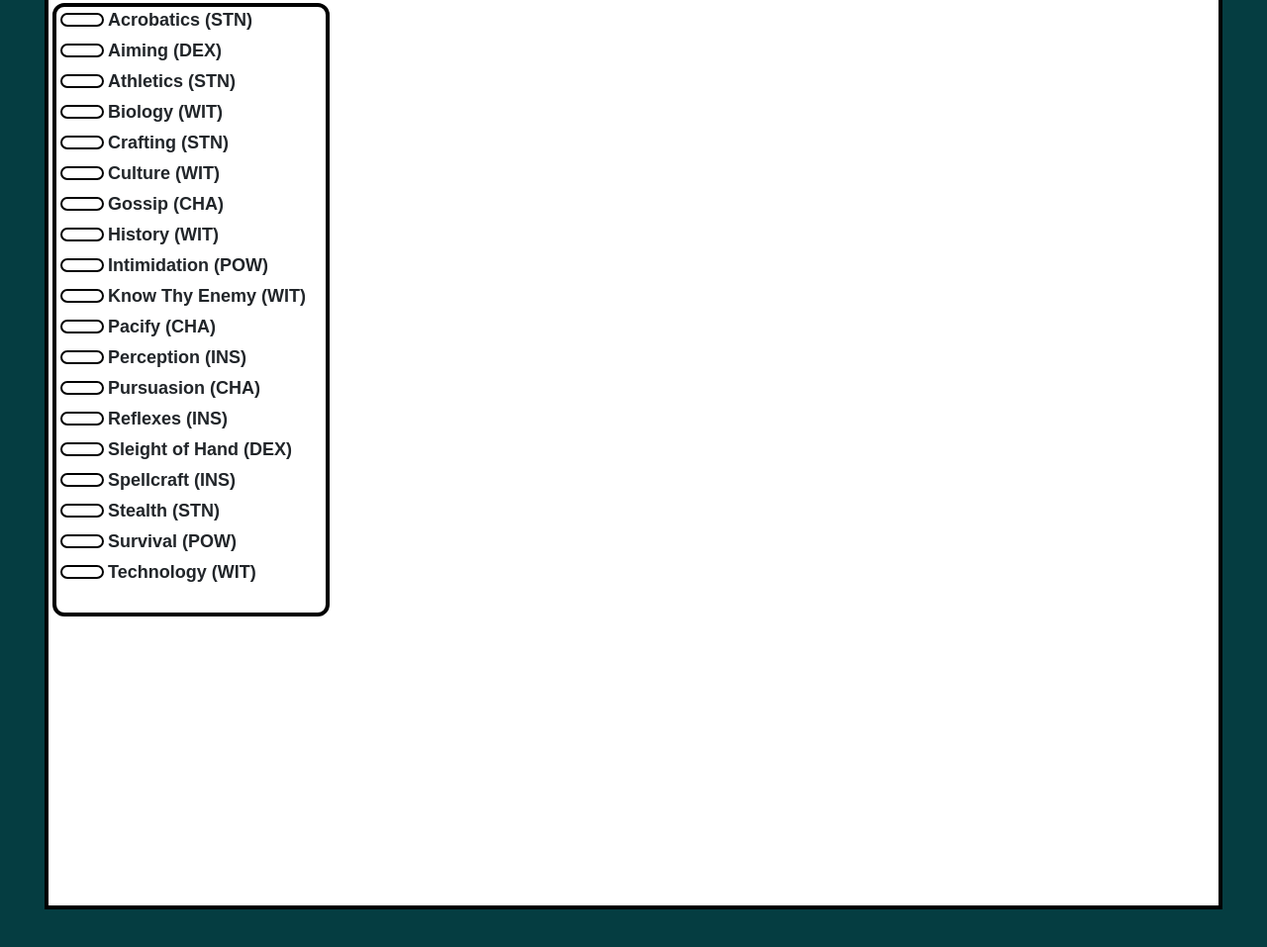
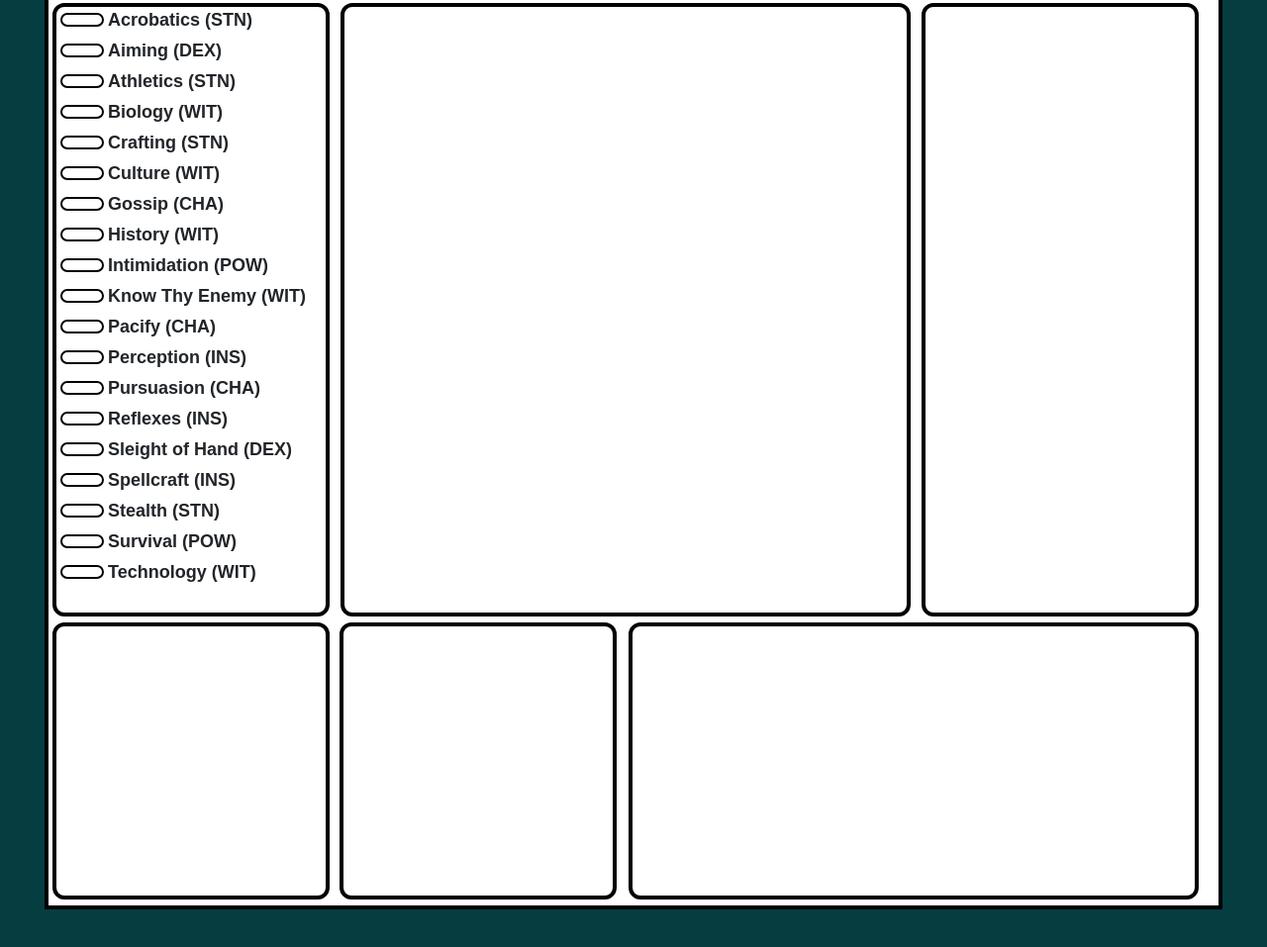
Before and after one commit to benphantom41/urchins-fall-character-sheet, a plain HTML site: page index.html in a window 1280 px wide. Shown: the part 857-1814 px from the top of the page at 99% size. Before the commit the page ends 1776 px from the top, so only its background shows below. Drawn offline with nearby package versions, Linux system fonts and the light colour scheme.

Commit message:
Added remaining sections for character sheet

```diff
--- a/Scripts/index.js
+++ b/Scripts/index.js
@@ -69,6 +69,16 @@ function Save() {
 
     saveData.Talents = parseTalents();
 
+    saveData.MaxHP = document.getElementById('HP_Text').value;
+    saveData.Initiative = document.getElementById('Init_Text').value;
+    saveData.Status = document.getElementById('Status').value;
+
+    saveData.Notes = document.getElementById('Notes').value;
+    saveData.Strikes = document.getElementById('Strikes').value;
+    saveData.Languages = document.getElementById('Languages').value;
+    saveData.Traits = document.getElementById('Traits').value;
+    saveData.Equipment = document.getElementById('Equipment').value;
+
     var data = JSON.stringify(saveData);
     localStorage.setItem('data', data);
 
@@ -100,19 +110,16 @@ function loadSpellSlots(slot, data) {
     }
 }
 
-function parseTalents()
-{
+function parseTalents() {
     var talents = document.querySelectorAll("[class^=Talent-Dot]");
     var data = '';
 
     for (let i = 0; i < talents.length; i++) {
         const element = talents[i];
-        if(element.className == 'Talent-Dot-Toggled')
-        {
+        if (element.className == 'Talent-Dot-Toggled') {
             data += '1';
         }
-        else if (element.className == 'Talent-Dot')
-        {
+        else if (element.className == 'Talent-Dot') {
             data += '0';
         }
     }
@@ -120,14 +127,12 @@ function parseTalents()
     return data;
 }
 
-function loadTalents(data)
-{
+function loadTalents(data) {
     var talents = document.querySelectorAll("[class^=Talent-Dot]");
 
     for (let i = 0; i < talents.length; i++) {
         const element = talents[i];
-        if(data[i] == '1')
-        {
+        if (data[i] == '1') {
             element.className = 'Talent-Dot-Toggled';
         }
 
@@ -175,6 +180,18 @@ function Load() {
     document.getElementById('Stat-Charm').value = saveData.Stat_Charm;
 
     loadTalents(saveData.Talents);
+
+    document.getElementById('HP_Text').value = saveData.MaxHP;
+    document.getElementById('Init_Text').value = saveData.Initiative;
+    document.getElementById('Status').value = saveData.Status;
+
+    document.getElementById('Notes').value = saveData.Notes;
+    document.getElementById('Strikes').value = saveData.Strikes;
+    document.getElementById('Languages').value = saveData.Languages;
+    document.getElementById('Traits').value = saveData.Traits;
+    document.getElementById('Equipment').value = saveData.Equipment;
+
+
 }
 
 Load();
--- a/index.css
+++ b/index.css
@@ -3,6 +3,20 @@ body {
     font-family: sans-serif;
     zoom: 200%;
 }
+
+textarea
+{
+    box-sizing: border-box;
+    -moz-box-sizing: border-box;
+    -webkit-box-sizing: border-box;
+    position: relative;
+    margin: auto;
+    border: none;
+    resize: none;
+    background-color: rgba(0,0,0,0);
+    /*border: 1px solid red;*/
+}
+
 
 .topnav {
     background-color: #333;
@@ -32,12 +46,14 @@ body {
 }
 
 .player-info {
+    position: relative;
     border: 2px solid #000000;
     border-radius: 5px;
     float: right;
-    width: 432px;
+    width: 434px;
     height: 202px;
     margin-top: 10px;
+    right: 12px;
     overflow: hidden;
 }
 
@@ -297,10 +313,6 @@ td{
 }
 
 #Status{
-    position: relative;
-    margin: auto;
-    border: none;
-    resize: none;
     left: 1px;
     top: 6px;
 }
@@ -341,3 +353,79 @@ td{
 .Talent-Dot-Toggled{
     background-color: black;
 }
+
+.Notes{
+    position: relative;
+    float: right;
+    height: 310px;
+    width: 140px;
+    border: 2px solid black;
+    border-radius: 6px;
+    top: 10px;
+    right: 10px;
+}
+
+.Strikes{
+    position: relative;
+    margin: auto;
+    height: 310px;
+    width: 288px;
+    border: 2px solid black;
+    border-radius: 6px;
+    top: 382px;
+    right: 4px;
+}
+
+.Strikes textarea
+{
+    bottom: 365px;
+    left: 2px;
+}
+
+.Languages
+{
+    position: relative;
+    width: 140px;
+    height: 140px;
+    border: 2px solid black;
+    border-radius: 6px;
+    top: 385px;
+    left: 2px;
+}
+
+.Traits
+{
+    position: relative;
+    width: 140px;
+    height: 140px;
+    border: 2px solid black;
+    border-radius: 6px;
+    top: 245px;
+    left: 147px;
+}
+
+.Equipment
+{
+    position: relative;
+    width: 288px;
+    height: 140px;
+    border: 2px solid black;
+    border-radius: 6px;
+    top: 105px;
+    left: 293px;
+}
+
+.Languages textarea{
+    bottom: 370px;
+    left: 1px;
+}
+
+.Traits textarea{
+    bottom: 230px;
+    left:1px;
+}
+
+.Equipment textarea{
+    bottom: 90px;
+    left: 2px;
+}
--- a/index.html
+++ b/index.html
@@ -177,9 +177,9 @@
                     </table>
                 </div>
                 <div class="Health">
-                    <div class="MaxHP">Max HP: <input type="text" name="HP_Text"></div>
-                    <div class="Initiative">Initiative: <input type="text" name="Init_Text"></div>
-                   <textarea name="Status" id="Status" cols="36" rows="5"></textarea>
+                    <div class="MaxHP">Max HP: <input type="text" name="HP_Text" id="HP_Text"></div>
+                    <div class="Initiative">Initiative: <input type="text" name="Init_Text" id="Init_Text"></div>
+                   <textarea name="Status" id="Status" cols="35" rows="5"></textarea>
                 </div>
             </div>
             <div class="Talents">
@@ -203,6 +203,15 @@
                 <div class="Talent-Item"><div class="Talent-Dot"></div>Survival (POW)</div>
                 <div class="Talent-Item"><div class="Talent-Dot"></div>Technology (WIT)</div>
             </div>
+            <div class="Strikes">
+                <textarea name="Strikes" id="Strikes" cols="33" rows="11"></textarea>
+            </div>
+            <div class="Notes">
+                <textarea name="Notes" id="Notes" cols="15" rows="12"></textarea>
+            </div>
+            <div class="Languages"><textarea name="Languages" id="Languages" cols="15" rows="5"></textarea></div>
+            <div class="Traits"><textarea name="Traits" id="Traits" cols="15" rows="5"></textarea></div>
+            <div class="Equipment"><textarea name="Equipment" id="Equipment" cols="33" rows="5"></textarea></div>
         </div>
     </div>
 
```
